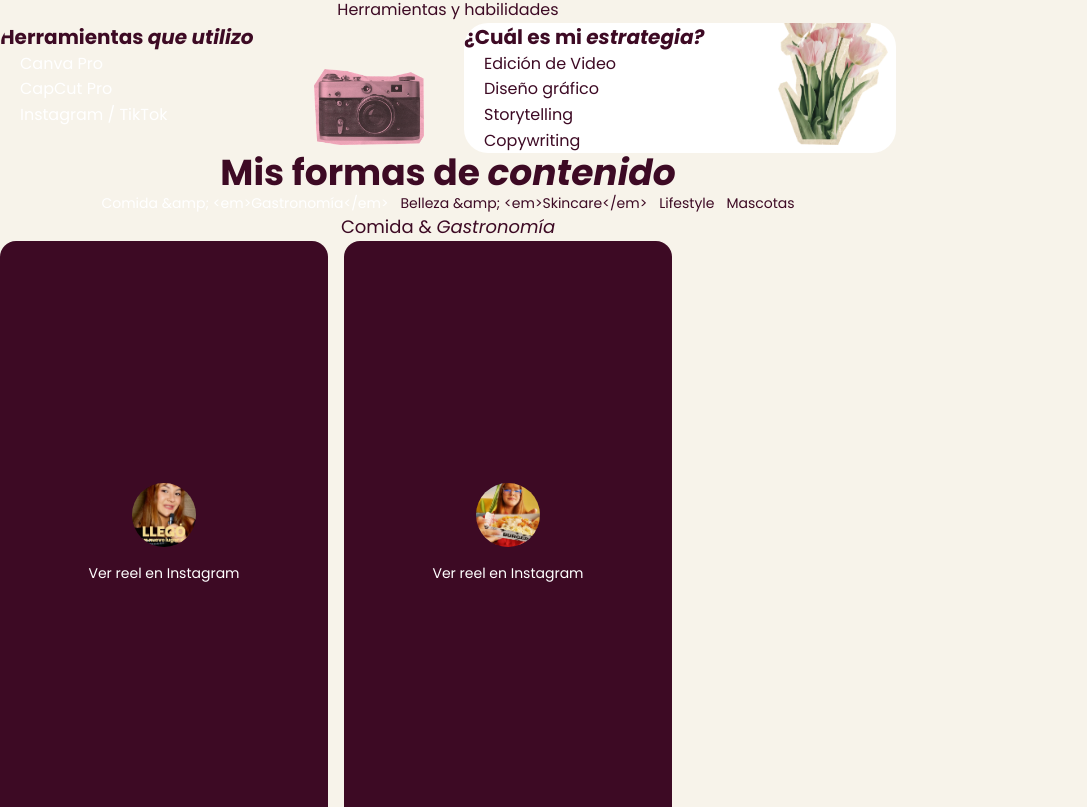
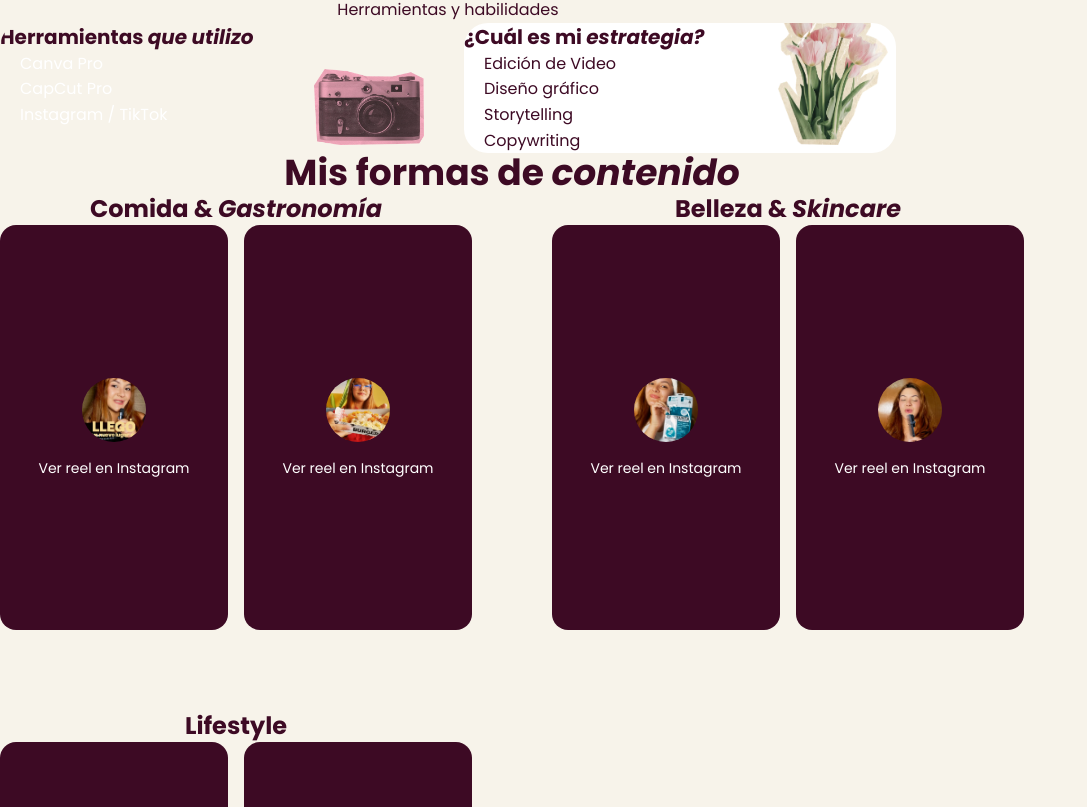
Before and after one commit to HyeG18/Portafolio-Mariel-Jaramillo, a React (Vite) app: page / in a window 1280 px wide. Shown: the part 1246-2053 px from the top of the page, without its empty margins (0-1087 px from the left). Built offline with nearby package versions, Linux system fonts and the light colour scheme.

Commit message:
fix(ContentReels): show all niches simultaneously, add formats list, pets spans 2 cols

```diff
--- a/src/components/sections/ContentReels.tsx
+++ b/src/components/sections/ContentReels.tsx
@@ -1,6 +1,7 @@
 import { useState, useRef } from 'react';
 import { useI18n } from '../../hooks/useI18n';
 import { useRevealOnScroll } from '../../hooks/useRevealOnScroll';
+import { assetUrl } from '../../utils/assetUrl';
 
 const REELS = {
   food: [
@@ -22,16 +23,27 @@
 
 type Niche = keyof typeof REELS;
 
+const NICHE_ORDER: Niche[] = ['food', 'beauty', 'lifestyle', 'pets'];
+
+const FORMATS = ['reviews', 'tutorials', 'vlogs', 'problema'] as const;
+
 export default function ContentReels() {
   const { t } = useI18n();
   const ref = useRef<HTMLElement>(null);
   useRevealOnScroll(ref);
 
-  const [activeNiche, setActiveNiche] = useState<Niche>('food');
-  const [loadedReels, setLoadedReels] = useState<Set<string>>(new Set());
+  const [loadedReels, setLoadedReels] = useState<Record<Niche, Set<string>>>({
+    food: new Set(),
+    beauty: new Set(),
+    lifestyle: new Set(),
+    pets: new Set(),
+  });
 
-  const handleReelClick = (url: string) => {
-    setLoadedReels((prev) => new Set([...prev, url]));
+  const handleReelClick = (niche: Niche, url: string) => {
+    setLoadedReels((prev) => ({
+      ...prev,
+      [niche]: new Set([...prev[niche], url]),
+    }));
   };
 
   return (
@@ -39,50 +51,47 @@
       id="contenido"
       ref={ref}
       className="reveal py-20 px-4"
-      style={{ backgroundColor: 'var(--color-cream)' }}
+      style={{ backgroundColor: 'var(--color-magenta-dark)' }}
     >
-      <div className="max-w-4xl mx-auto">
+      <div className="max-w-5xl mx-auto">
         <h2
-          className="text-3xl md:text-4xl font-bold text-center mb-2"
-          style={{ fontFamily: 'var(--font-family-serif)', color: 'var(--color-ink)' }}
+          className="text-3xl md:text-4xl font-bold text-center mb-12"
+          style={{ fontFamily: 'var(--font-family-serif)', color: 'var(--color-pink-light)' }}
           dangerouslySetInnerHTML={{ __html: t('videos.title' as any) }}
         />
 
-        <div className="flex flex-wrap gap-3 justify-center mb-8 mt-6">
-          {(['food', 'beauty', 'lifestyle', 'pets'] as Niche[]).map((niche) => (
-            <span
-              key={niche}
-              className="text-sm px-4 py-1 rounded-full cursor-pointer transition-colors"
-              style={{
-                backgroundColor: activeNiche === niche ? 'var(--color-magenta)' : 'var(--color-pink-soft)',
-                color: activeNiche === niche ? 'white' : 'var(--color-magenta)',
-              }}
-              onClick={() => setActiveNiche(niche)}
-            >
-              {t(`videos.niche.${niche}` as any)}
-            </span>
+        <div className="flex justify-center gap-6 flex-wrap mb-12" style={{ color: 'var(--color-pink-light)' }}>
+          {FORMATS.map((format) => (
+            <span key={format}>{t(`videos.formats.${format}` as any)}</span>
           ))}
         </div>
 
-        <p
-          className="text-center text-lg font-medium mb-6"
-          style={{ color: 'var(--color-magenta)' }}
-          dangerouslySetInnerHTML={{ __html: t(`videos.niche.${activeNiche}` as any) }}
+        <div className="grid grid-cols-1 md:grid-cols-2 gap-20">
+          {NICHE_ORDER.map((niche) => {
+            const isPets = niche === 'pets';
+            return (
+              <article
+                key={niche}
+                className={`niche ${isPets ? 'col-span-2' : ''}`}
+              >
+                <h3
+                  className="text-xl md:text-2xl font-bold mb-6 text-center"
+                  style={{ fontFamily: 'var(--font-family-serif)', color: 'var(--color-pink-light)' }}
+                  dangerouslySetInnerHTML={{ __html: t(`videos.niche.${niche}` as any) }}
                 />
-
-        <div className="grid grid-cols-2 gap-4 max-w-2xl mx-auto">
-          {REELS[activeNiche].map(({ url, thumb, alt }) => (
+                <div className="grid grid-cols-2 gap-4">
+                  {REELS[niche].map(({ url, thumb, alt }) => (
                     <div
                       key={url}
-              className="relative aspect-[9/16] rounded-2xl overflow-hidden cursor-pointer"
+                      className="reel relative aspect-[9/16] rounded-2xl overflow-hidden cursor-pointer"
                       style={{ backgroundColor: 'var(--color-ink)' }}
-              onClick={() => handleReelClick(url)}
+                      onClick={() => handleReelClick(niche, url)}
                       role="button"
                       tabIndex={0}
                       aria-label={t('videos.watch' as any)}
-              onKeyDown={(e) => e.key === 'Enter' && handleReelClick(url)}
+                      onKeyDown={(e) => e.key === 'Enter' && handleReelClick(niche, url)}
                     >
-              {loadedReels.has(url) ? (
+                      {loadedReels[niche].has(url) ? (
                         <iframe
                           src={`${url}embed/captioned/`}
                           className="absolute inset-0 w-full h-full"
@@ -94,7 +103,7 @@
                       ) : (
                         <div className="absolute inset-0 flex flex-col items-center justify-center gap-4">
                           <img
-                    src={`/assets/images/${thumb}`}
+                            src={assetUrl(`assets/images/${thumb}`)}
                             alt={alt}
                             className="w-16 h-16 rounded-full object-cover"
                             loading="lazy"
@@ -107,6 +116,10 @@
                     </div>
                   ))}
                 </div>
+              </article>
+            );
+          })}
+        </div>
       </div>
     </section>
   );
--- a/src/index.css
+++ b/src/index.css
@@ -112,6 +112,29 @@
       repeating-linear-gradient(0deg, transparent, transparent 40px, rgba(200,180,160,0.15) 40px, rgba(200,180,160,0.15) 41px),
       repeating-linear-gradient(90deg, transparent, transparent 40px, rgba(200,180,160,0.15) 40px, rgba(200,180,160,0.15) 41px);
   }
+
+  .reel {
+    position: relative;
+  }
+
+  .reel::after {
+    content: '▶';
+    position: absolute;
+    inset: 0;
+    background: rgba(0,0,0,0.3);
+    display: flex;
+    align-items: center;
+    justify-content: center;
+    color: white;
+    font-size: 2rem;
+    border-radius: inherit;
+    opacity: 0;
+    transition: opacity 0.2s;
+  }
+
+  .reel:hover::after {
+    opacity: 1;
+  }
 }
 
 /* ============================================================
```
Also changed, not shown: instagram-reels-urls.txt, 2 other files (tests, documents, lock files or other folders). Lines whose indentation alone changed are shown as unchanged.
